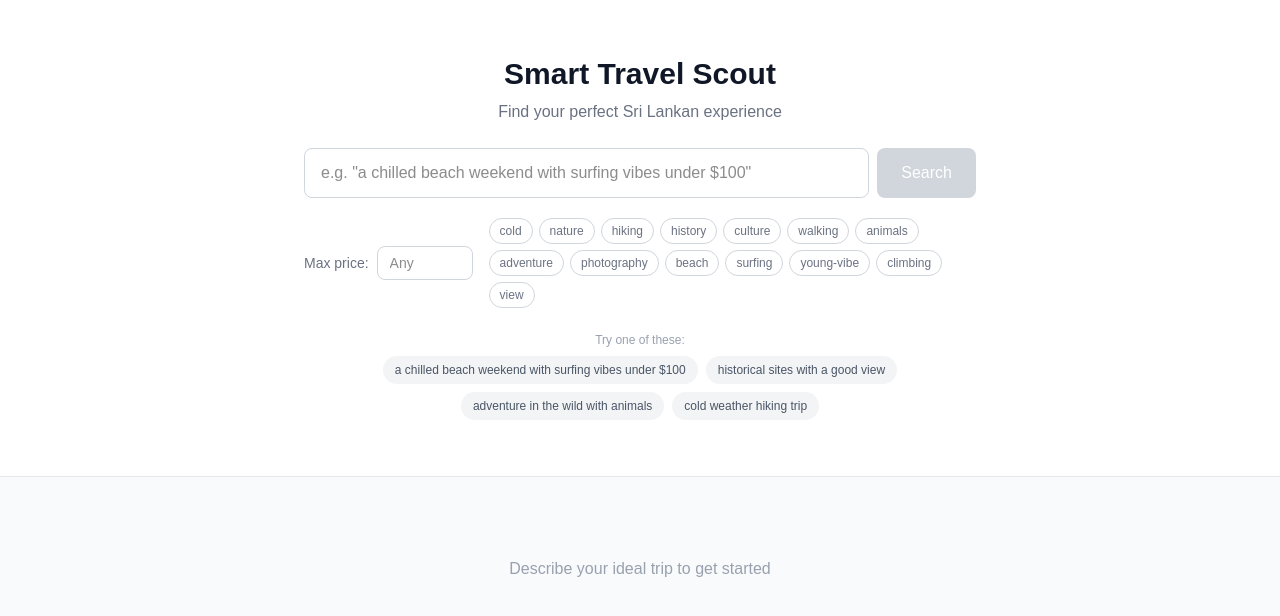
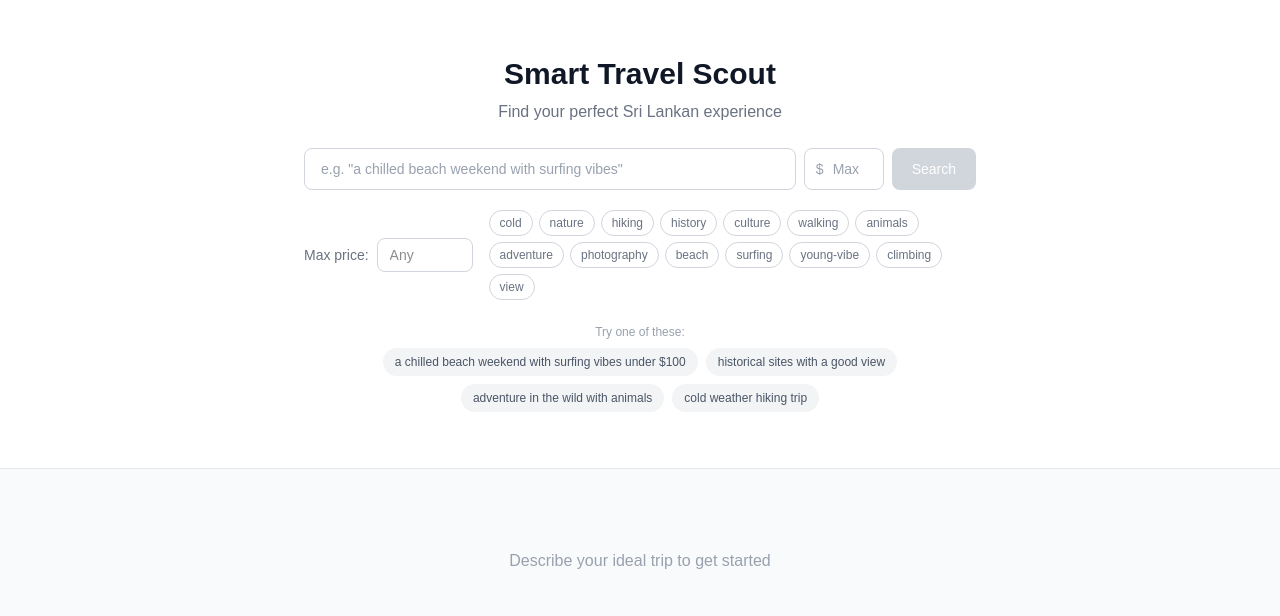
Before and after one commit to theekshana-nirmal/smart-travel-scout, a Next.js app: page / in a window 1280 px wide. Shown: the top 616 px of the page. Built offline with nearby package versions, Linux system fonts and the light colour scheme.

Commit message:
feat: enhance SearchBar with max price input and improved styling

```diff
--- a/src/components/SearchBar.tsx
+++ b/src/components/SearchBar.tsx
@@ -2,21 +2,20 @@
 
 import React, {useState} from "react";
 
-
 interface SearchBarProps {
     onSearch: (query: string) => void;
     isLoading: boolean;
+    maxPrice: number | undefined;
+    onMaxPriceChange: (value: number | undefined) => void;
 }
 
-export default function SearchBar({onSearch, isLoading}: SearchBarProps) {
+export default function SearchBar({onSearch, isLoading, maxPrice, onMaxPriceChange}: SearchBarProps) {
     const [query, setQuery] = useState("");
 
     function handleSubmit(e: React.SyntheticEvent<HTMLFormElement>) {
         e.preventDefault();
-
         const trimmedQuery = query.trim();
         if (trimmedQuery.length === 0) return;
-
         onSearch(trimmedQuery);
     }
 
@@ -27,18 +26,36 @@ export default function SearchBar({onSearch, isLoading}: SearchBarProps) {
                     type="text"
                     value={query}
                     onChange={(e) => setQuery(e.target.value)}
-                    placeholder='e.g. "a chilled beach weekend with surfing vibes under $100"'
+                    placeholder='e.g. "a chilled beach weekend with surfing vibes"'
                     disabled={isLoading}
-                    className="flex-1 px-4 py-3 border border-gray-300 rounded-lg
+                    className="flex-1 min-w-0 px-4 py-2.5 text-sm border border-gray-300 rounded-lg
                      focus:outline-none focus:ring-2 focus:ring-primary/40
-                     disabled:bg-gray-100"
+                     disabled:bg-gray-100 placeholder:text-gray-400"
                 />
+                <div className="relative">
+                    <span className="absolute left-3 top-1/2 -translate-y-1/2 text-gray-400 text-sm">$</span>
+                    <input
+                        type="number"
+                        min={1}
+                        placeholder="Max"
+                        value={maxPrice ?? ""}
+                        onChange={(e) =>
+                            onMaxPriceChange(e.target.value ? Number(e.target.value) : undefined)
+                        }
+                        disabled={isLoading}
+                        className="w-20 pl-7 pr-2 py-2.5 text-sm border border-gray-300 rounded-lg
+                         focus:outline-none focus:ring-2 focus:ring-primary/40
+                         disabled:bg-gray-100 placeholder:text-gray-400
+                         [appearance:textfield] [&::-webkit-outer-spin-button]:appearance-none
+                         [&::-webkit-inner-spin-button]:appearance-none"
+                    />
+                </div>
                 <button
                     type="submit"
                     disabled={isLoading || query.trim().length === 0}
-                    className="px-6 py-3 bg-primary text-white rounded-lg
-                     hover:bg-primary-dark disabled:bg-gray-300
-                     transition-colors"
+                    className="px-5 py-2.5 text-sm font-medium bg-primary text-white rounded-lg
+                     hover:bg-primary-dark disabled:bg-gray-300 disabled:cursor-not-allowed
+                     transition-colors whitespace-nowrap"
                 >
                     {isLoading ? "Searching..." : "Search"}
                 </button>
```
